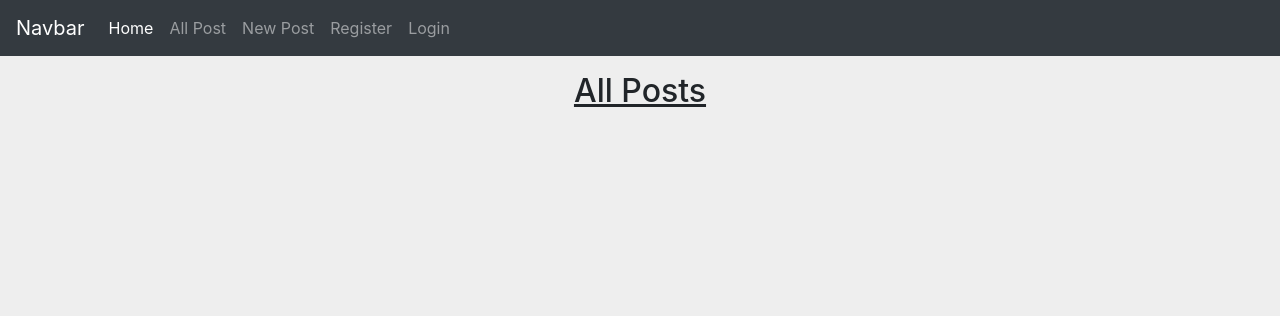
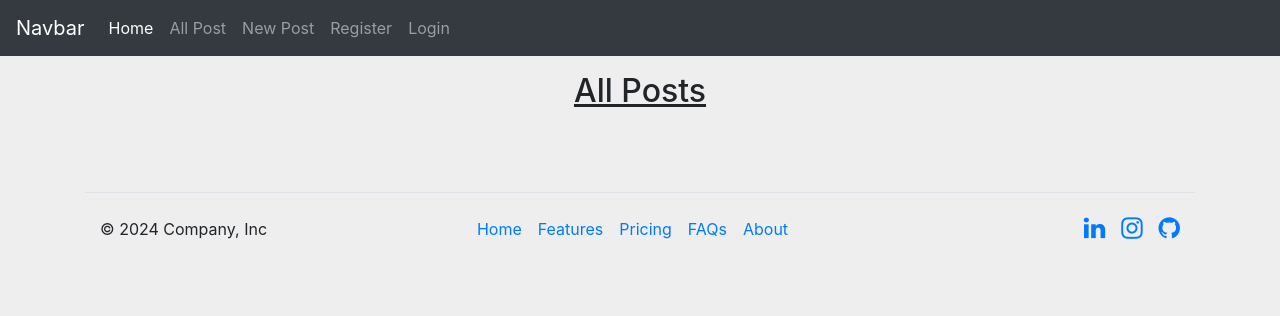
Before and after one commit to rohit2701singh/organized-flask-web-pages, a Flask app: page /all_post in a window 1280 px wide. Shown: the top 316 px of the page. Run offline with Flask 3, Linux system fonts and the light colour scheme; data that the repository does not hold is empty; some libraries are stand-ins or nearby versions.

Commit message:
add footer, time setup change

```diff
--- a/myapp/models.py
+++ b/myapp/models.py
@@ -26,7 +26,7 @@ class User(db.Model, UserMixin):
 class Post(db.Model):
     id = db.Column(db.Integer, primary_key=True)
     title = db.Column(db.String(100), nullable=False)
-    date_posted = db.Column(db.DateTime, nullable=False,  default=lambda: datetime.now(timezone.utc))   #datetime.utcnow depricated
+    date_posted = db.Column(db.DateTime, nullable=False,  default=datetime.today)   # datetime likely be saved in UTC, because most servers run in UTC by default but in your machine system time will appear
     content = db.Column(db.Text, nullable=False)
 
     user_id = db.Column(db.Integer, db.ForeignKey('user.id'), nullable=False)
--- a/myapp/templates/all_posts.html
+++ b/myapp/templates/all_posts.html
@@ -62,8 +62,8 @@
                         <li>
                            <!-- begin timeline-time -->
                            <div class="timeline-time">
-                              <span class="date">{{ post.date_posted.strftime("%d-%m-%Y (UTC)") }}</span>
-                              <span class="time">{{ post.date_posted.strftime("%I:%M %p (UTC)") }}</span>
+                              <span class="date">{{ post.date_posted.strftime('%a, %d %b %Y') }}</span>
+                              <span class="time">{{ post.date_posted.strftime('%I:%M%p') }}</span> <sub> (utc+5:30)</sub>
                            </div>
                            <!-- end timeline-time -->
                            <!-- begin timeline-icon -->
--- a/myapp/templates/base.html
+++ b/myapp/templates/base.html
@@ -8,6 +8,9 @@
     <!-- Bootstrap CSS -->
     <link rel="stylesheet" href="https://cdn.jsdelivr.net/npm/bootstrap@4.0.0/dist/css/bootstrap.min.css"
           integrity="sha384-Gn5384xqQ1aoWXA+058RXPxPg6fy4IWvTNh0E263XmFcJlSAwiGgFAW/dAiS6JXm" crossorigin="anonymous">
+
+    <!-- fa fa-awasome font link -->
+    <link rel="stylesheet" href="https://cdnjs.cloudflare.com/ajax/libs/font-awesome/4.7.0/css/font-awesome.min.css">
 
     {% block style %} {% endblock %}
 
@@ -73,6 +76,29 @@
 
     {% block content %} {% endblock %}
 
+
+<div class="container">
+    <footer class="d-flex flex-wrap justify-content-between align-items-center py-3 mt-4 border-top">
+      <p class="col-md-4 mb-0 text-body-secondary">© 2024 Company, Inc</p>
+
+      <ul class="nav col-md-4 justify-content-center">
+        <li class="nav-item"><a href="#" class="nav-link px-2 text-body-secondary">Home</a></li>
+        <li class="nav-item"><a href="#" class="nav-link px-2 text-body-secondary">Features</a></li>
+        <li class="nav-item"><a href="#" class="nav-link px-2 text-body-secondary">Pricing</a></li>
+        <li class="nav-item"><a href="#" class="nav-link px-2 text-body-secondary">FAQs</a></li>
+        <li class="nav-item"><a href="#" class="nav-link px-2 text-body-secondary">About</a></li>
+      </ul>
+
+      <ul class="nav col-md-4 justify-content-end list-unstyled d-flex">
+        <li class="ms-3 mr-3"><a class="text-body-secondary" href="#"><i class="fa fa-linkedin " style="font-size:25px"></i></a></li>
+        <li class="ms-3 mr-3"><a class="text-body-secondary" href="#"><i class="fa fa-instagram" style="font-size:25px"></i></a></li>
+        <li class="ms-3"><a class="text-body-secondary" href="#"><i class="fa fa-github" style="font-size:25px"></i></a></li>
+      </ul>
+
+    </footer>
+  </div>
+
+
     <script src="https://code.jquery.com/jquery-3.2.1.slim.min.js"
             integrity="sha384-KJ3o2DKtIkvYIK3UENzmM7KCkRr/rE9/Qpg6aAZGJwFDMVNA/GpGFF93hXpG5KkN"
             crossorigin="anonymous"></script>
--- a/myapp/templates/post.html
+++ b/myapp/templates/post.html
@@ -2,7 +2,6 @@
 
 {% block style %}
 {{ super() }}
-<link rel="stylesheet" href="https://cdnjs.cloudflare.com/ajax/libs/font-awesome/4.7.0/css/font-awesome.min.css">
 <link href="{{ url_for('static', filename='css/timeline_post.css') }}" rel="stylesheet" />
 {% endblock style %}
 
@@ -23,7 +22,9 @@
 					Author:
 					<a href="{{ url_for('user_posts', username=post.author.username) }}">
 						{{ post.author.username }}
-					</a>
+					</a><br>
+          on: <span class="date">{{ post.date_posted.strftime('%a, %d %b %Y') }}</span>
+
 				</p>
 
 				<!-- Action Buttons (Below Username) -->
--- a/myapp/templates/user_posts.html
+++ b/myapp/templates/user_posts.html
@@ -33,8 +33,8 @@
                         <li>
                            <!-- begin timeline-time -->
                            <div class="timeline-time">
-                              <span class="date">{{ post.date_posted.strftime("%d-%m-%Y (UTC)") }}</span>
-                              <span class="time">{{ post.date_posted.strftime("%I:%M %p (UTC)") }}</span>
+                              <span class="date">{{ post.date_posted.strftime('%a, %d %b %Y') }}</span>
+                              <span class="time">{{ post.date_posted.strftime('%I:%M%p') }}</span> <sub> (utc+5:30)</sub>
                            </div>
                            <!-- end timeline-time -->
                            <!-- begin timeline-icon -->
```
Lines whose indentation alone changed are shown as unchanged.
